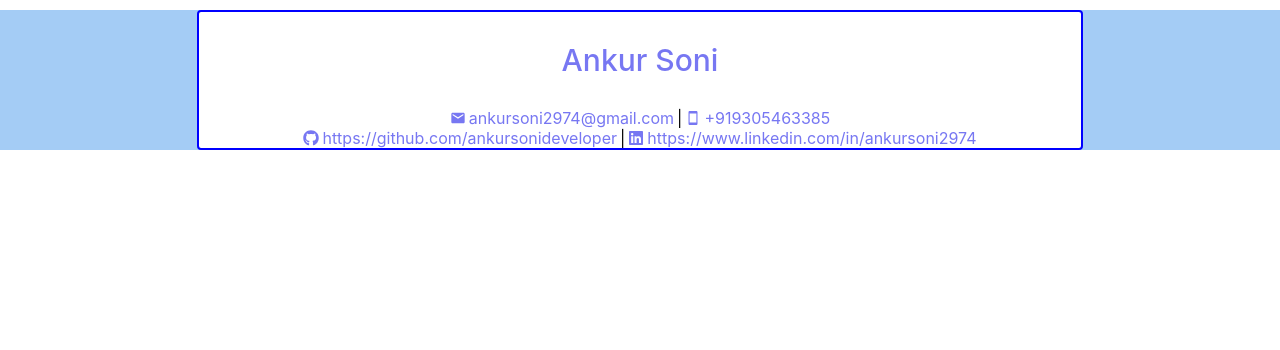
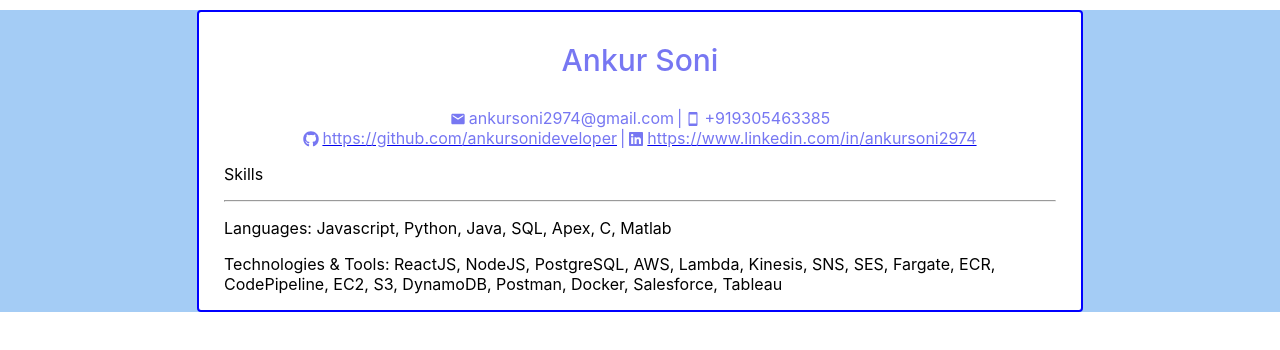
Before and after one commit to ankursonideveloper/resume, a React (Create React App) app in the folder resume/: page / in a window 1280 px wide. Shown: the top 350 px of the page. Built offline with nearby package versions, Linux system fonts and the light colour scheme.

Commit message:
added skills structure

```diff
--- a/resume/src/App.css
+++ b/resume/src/App.css
@@ -43,5 +43,9 @@
   justify-content: center;
 }
 .icon{
-  margin-bottom: -3px;
+  margin-bottom: -5px;
 }
+.divider{
+  font-weight: 600;
+  font-size: larger;
+}
--- /dev/null
+++ b/resume/src/Components/Divider.js
@@ -0,0 +1,11 @@
+import React from 'react'
+
+const Divider = () => {
+  return (
+    <div className='bold-line font-color'>
+      <hr></hr>
+    </div>
+  )
+}
+
+export default Divider
--- a/resume/src/Components/Header.js
+++ b/resume/src/Components/Header.js
@@ -5,7 +5,7 @@ import Header2 from './Header2';
 
 const Header = (props) => {
   return (
-    <div>
+    <div className='font-color'>
       {props.children}
     </div>
   )
--- a/resume/src/Components/Header2.js
+++ b/resume/src/Components/Header2.js
@@ -5,8 +5,8 @@ import { Information } from '../Information/Information';
 const Header2 = () => {
   return (
     <div className='Header2'>
-      <Data icon={Information.gitHub.gitHubIcon} content={Information.gitHub.link}></Data>|
-      <Data icon={Information.linkedIn.linkedInIcon} content={Information.linkedIn.link}></Data>
+      <a href={Information.gitHub.link}><Data icon={Information.gitHub.gitHubIcon} content={Information.gitHub.link}></Data></a>|
+      <a href={Information.linkedIn.link}><Data icon={Information.linkedIn.linkedInIcon} content={Information.linkedIn.link}></Data></a>
     </div>
   )
 }
--- a/resume/src/Components/Resume.js
+++ b/resume/src/Components/Resume.js
@@ -6,9 +6,12 @@ import { FaLinkedin } from "react-icons/fa";
 import Title from './Title';
 import Header1 from './Header1';
 import Header2 from './Header2';
+import Divider from './Divider';
 import Data from './Data';
 import { Information } from '../Information/Information';
 import Header from './Header';
+import Section from './Section';
+import Skills from './Skills';
 
 const Resume = () => {
   return (
@@ -18,7 +21,7 @@ const Resume = () => {
         <Header1/>
         <Header2/>
       </Header>
-
+      <Section name="Skills">{<Skills/>}</Section>
     </div>
   )
 }
--- /dev/null
+++ b/resume/src/Components/Section.js
@@ -0,0 +1,14 @@
+import React from 'react';
+import Divider from './Divider';
+
+const Section = (props) => {
+  return (
+    <div>
+      <p>{props.name}</p>
+      <Divider/>
+      <p>{props.children}</p>
+    </div>
+  )
+}
+
+export default Section
--- /dev/null
+++ b/resume/src/Components/Skills.js
@@ -0,0 +1,13 @@
+import React from 'react';
+import { Information } from '../Information/Information';
+
+const Skills = () => {
+  return (
+    <div>
+      <p><span>Languages: </span><span>{Information.skills.language}</span></p>
+      <p><span>Technologies & Tools: </span><span>{Information.skills.technologiesAndTools}</span></p>
+    </div>
+  )
+}
+
+export default Skills
--- a/resume/src/Information/Information.js
+++ b/resume/src/Information/Information.js
@@ -6,5 +6,6 @@ import { FaLinkedin } from "react-icons/fa";
 export const Information = {email: {emailId: "ankursoni2974@gmail.com", emailIcon: <MdEmail/>},
   phone: {phoneNumber: "+919305463385", phoneIcon: <IoMdPhonePortrait/>},
   gitHub: {link: "https://github.com/ankursonideveloper", gitHubIcon: <FaGithub/>},
-  linkedIn: {link: "https://www.linkedin.com/in/ankursoni2974", linkedInIcon: <FaLinkedin/>}
+  linkedIn: {link: "https://www.linkedin.com/in/ankursoni2974", linkedInIcon: <FaLinkedin/>},
+  skills: {language: "Javascript, Python, Java, SQL, Apex, C, Matlab", technologiesAndTools: "ReactJS, NodeJS, PostgreSQL, AWS, Lambda, Kinesis, SNS, SES, Fargate, ECR, CodePipeline,  EC2, S3, DynamoDB, Postman, Docker, Salesforce, Tableau"}
 };
```
